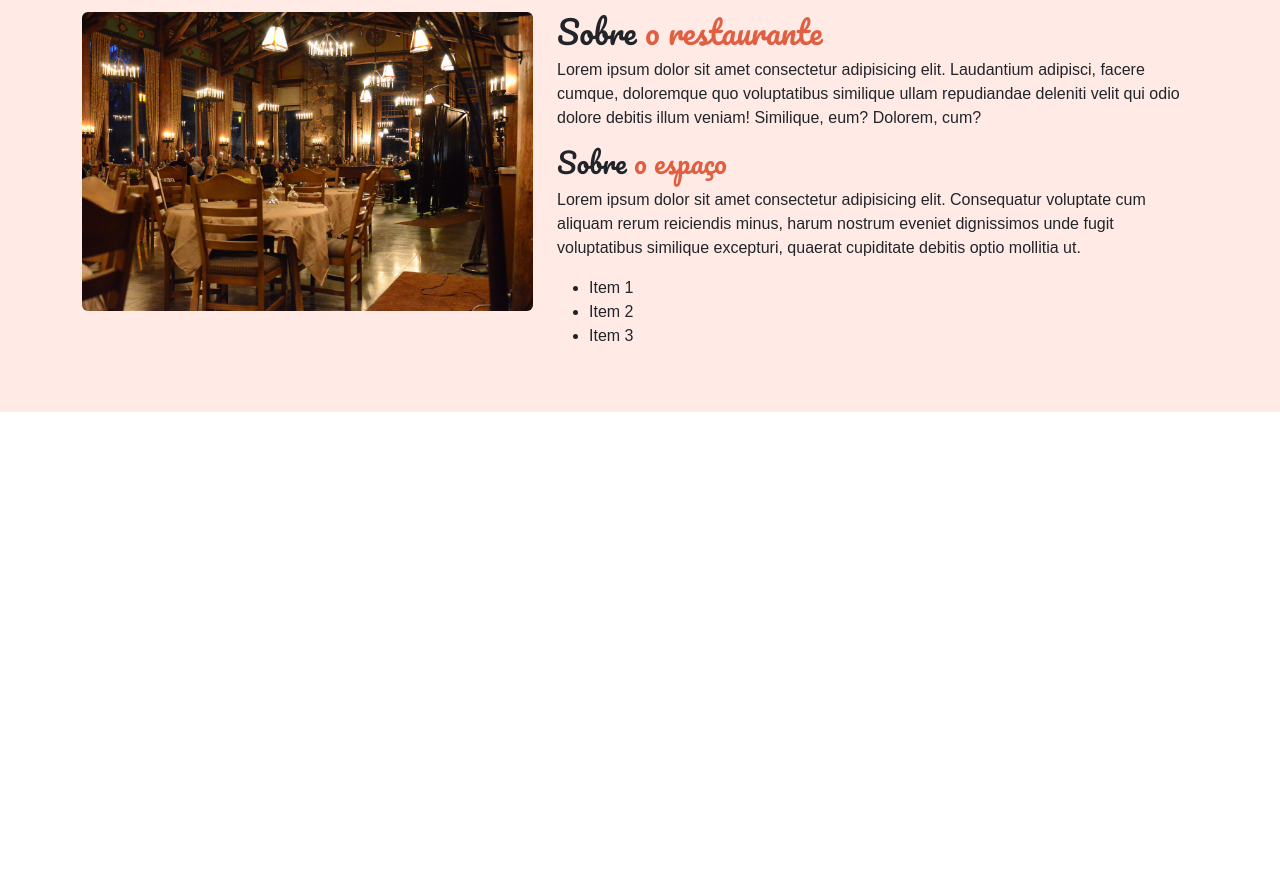
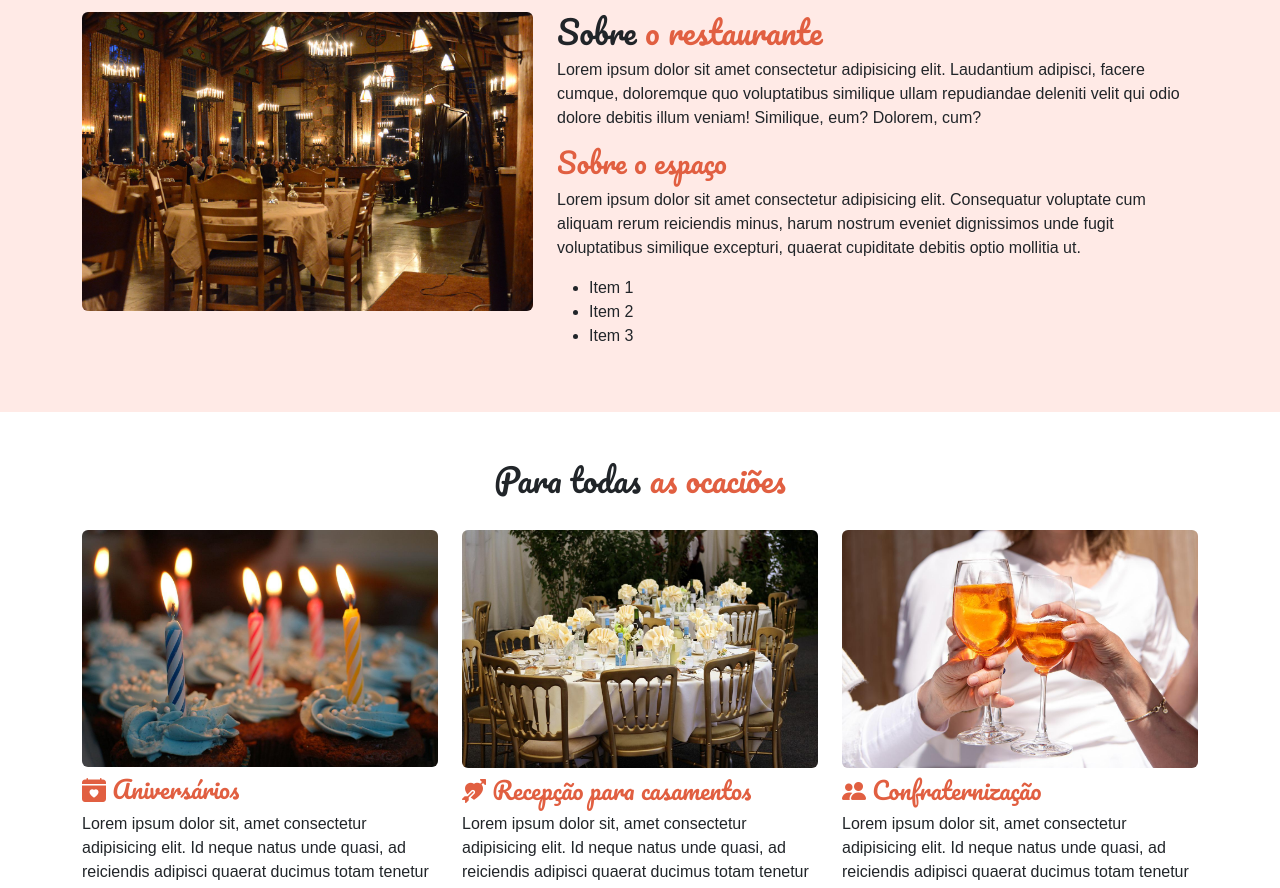
Before and after one commit to mfjaconis/ebac-page-restaurante, a plain HTML site: page index.html in a window 1280 px wide. Shown: the part 884-1772 px from the top of the page. Before the commit the page ends 1296 px from the top, so only its background shows below. Drawn offline with nearby package versions, Linux system fonts and the light colour scheme.

Commit message:
criando seção PARA TODAS AS OCACIÕES

```diff
--- a/index.html
+++ b/index.html
@@ -25,13 +25,13 @@
             <nav class="navbar-collapse collapse justify-content-end" id="menu-navegacao">
                 <ul class="nav nav-pills d-block d-md-flex">
                     <li class="nav-item fw-bold">
-                        <a href="#sobre-o-restaurante" class=" nav-link">
+                        <a href="#sobre-o-restaurante" class="nav-link">
                             <i class="bi bi-house-door me-1"></i>
                             Sobre o Restaurante
                         </a>
                     </li>
                     <li class="nav-item fw-bold">
-                        <a href="" class="nav-link">
+                        <a href="#eventos" class="nav-link">
                             <i class="bi bi-calendar-check me-1"></i>
                             Eventos
                         </a>
@@ -53,7 +53,7 @@
         </div>
     </header>
 
-    <div data-bs-spy="scroll" data-bs-target="cabecalho">
+    <main data-bs-spy="scroll" data-bs-target="cabecalho">
         <section id="sobre-o-restaurante">
             <div class="carousel slide" data-bs-ride="carousel" id="carousel">
                 <div class="carousel-inner">
@@ -95,7 +95,7 @@
                                 doloremque quo voluptatibus similique ullam repudiandae deleniti velit qui odio dolore
                                 debitis illum veniam! Similique, eum? Dolorem, cum?
                             </p>
-                            <h3 class="section-title">Sobre <span>o espaço</span></h3>
+                            <h3 class="section-title text-colored">Sobre <span>o espaço</span></h3>
                             <p>
                                 Lorem ipsum dolor sit amet consectetur adipisicing elit. Consequatur voluptate cum
                                 aliquam
@@ -113,9 +113,58 @@
                 </div>
             </div>
         </section>
-    </div>
 
-    <script src="	https://cdn.jsdelivr.net/npm/bootstrap@5.3.3/dist/js/bootstrap.bundle.min.js"></script>
+        <section data-spy="scroll" id="eventos" class="pt-5 pb-5">
+            <div class="container">
+                <div class="row">
+                    <h2 class="section-title text-center">Para todas <span>as ocaciões</span></h2>
+                </div>
+                <div class="row mt-4">
+                    <div class="col-md-4">
+                        <img src="./images/eventos/aniversario.jpg" alt="Velas de aniversario"
+                            class="d-block w-100 rounded mb-2">
+                        <h3 class="section-title text-colored fs-4 mb-2">
+                            <i class="bi bi-calendar-heart-fill"></i>
+                            Aniversários
+                        </h3>
+                        <p>
+                            Lorem ipsum dolor sit, amet consectetur adipisicing elit. Id neque natus unde quasi, ad
+                            reiciendis adipisci quaerat ducimus totam tenetur aut nihil molestiae culpa optio nam
+                            molestias sint assumenda animi!
+                        </p>
+                    </div>
+                    <div class="col-md-4">
+                        <img src="./images/eventos/casamento.jpg" alt="Velas de aniversario"
+                            class="d-block w-100 rounded mb-2">
+                        <h3 class="section-title text-colored fs-4 mb-2">
+                            <i class="bi bi-arrow-through-heart-fill"></i>
+                            Recepção para casamentos
+                        </h3>
+                        <p>
+                            Lorem ipsum dolor sit, amet consectetur adipisicing elit. Id neque natus unde quasi, ad
+                            reiciendis adipisci quaerat ducimus totam tenetur aut nihil molestiae culpa optio nam
+                            molestias sint assumenda animi!
+                        </p>
+                    </div>
+                    <div class="col-md-4">
+                        <img src="./images/eventos/confraternizacoes.jpg" alt="Velas de aniversario"
+                            class="d-block w-100 rounded mb-2">
+                        <h3 class="section-title text-colored fs-4 mb-2">
+                            <i class="bi bi-people-fill"></i>
+                            Confraternização
+                        </h3>
+                        <p>
+                            Lorem ipsum dolor sit, amet consectetur adipisicing elit. Id neque natus unde quasi, ad
+                            reiciendis adipisci quaerat ducimus totam tenetur aut nihil molestiae culpa optio nam
+                            molestias sint assumenda animi!
+                        </p>
+                    </div>
+                </div>
+            </div>
+        </section>
+    </main>
+
+    <script src="https://cdn.jsdelivr.net/npm/bootstrap@5.3.3/dist/js/bootstrap.bundle.min.js"></script>
 </body>
 
 </html>
--- a/main.css
+++ b/main.css
@@ -1,3 +1,7 @@
+html {
+    scroll-behavior: smooth;
+}
+
 body{
     font-family: Robot, sans-serif;
 }
@@ -23,10 +27,10 @@ body{
     font-family: Pacifico, cursive;
 }
 
-.section-title span{
-    color: #e15f41;
-}
-
 #sobre-o-restaurante{
     background-color: #ffeae6;
 }
+
+.text-colored, .section-title span{
+    color: #e15f41;
+}
```
